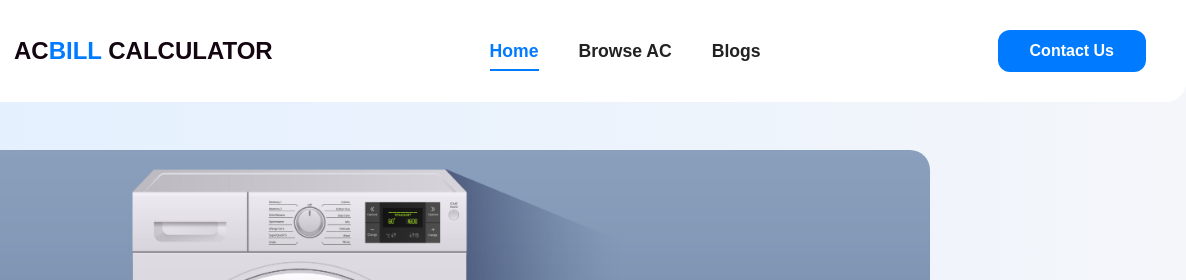
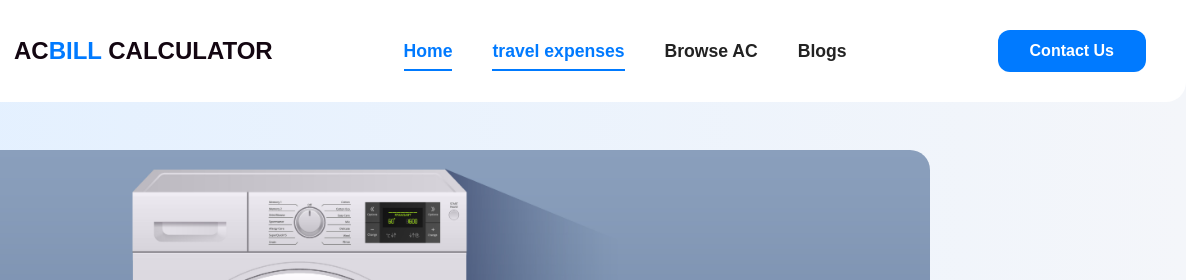
Before and after one commit to priteekhaire/Website-Development, a website: page index.html in a window 1280 px wide. Shown: the top 280 px of the page, 94-1280 px from the left. Drawn offline with Linux system fonts and the light colour scheme.

Commit message:
Update index.html

```diff
--- a/index.html
+++ b/index.html
@@ -15,6 +15,7 @@
     <nav class="nav">
       <ul>
         <li><a href="index.html" class="active">Home</a></li>
+        <li><a href="travel expenses.html" class="active">travel expenses</a></li>
         <li><a href="browse-ac.html">Browse AC</a></li>
         <li><a href="blogs.html">Blogs</a></li>
       </ul>
```
